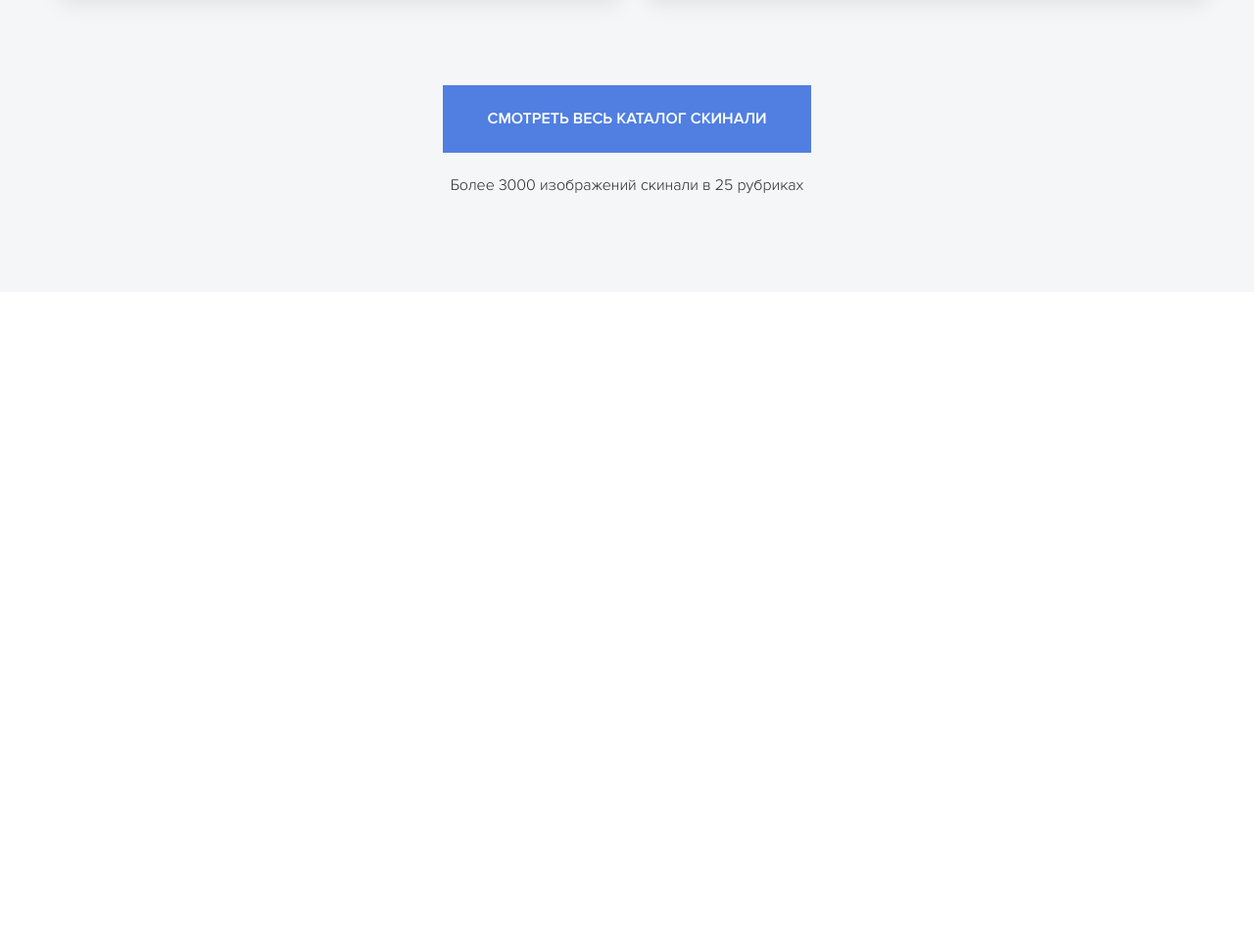
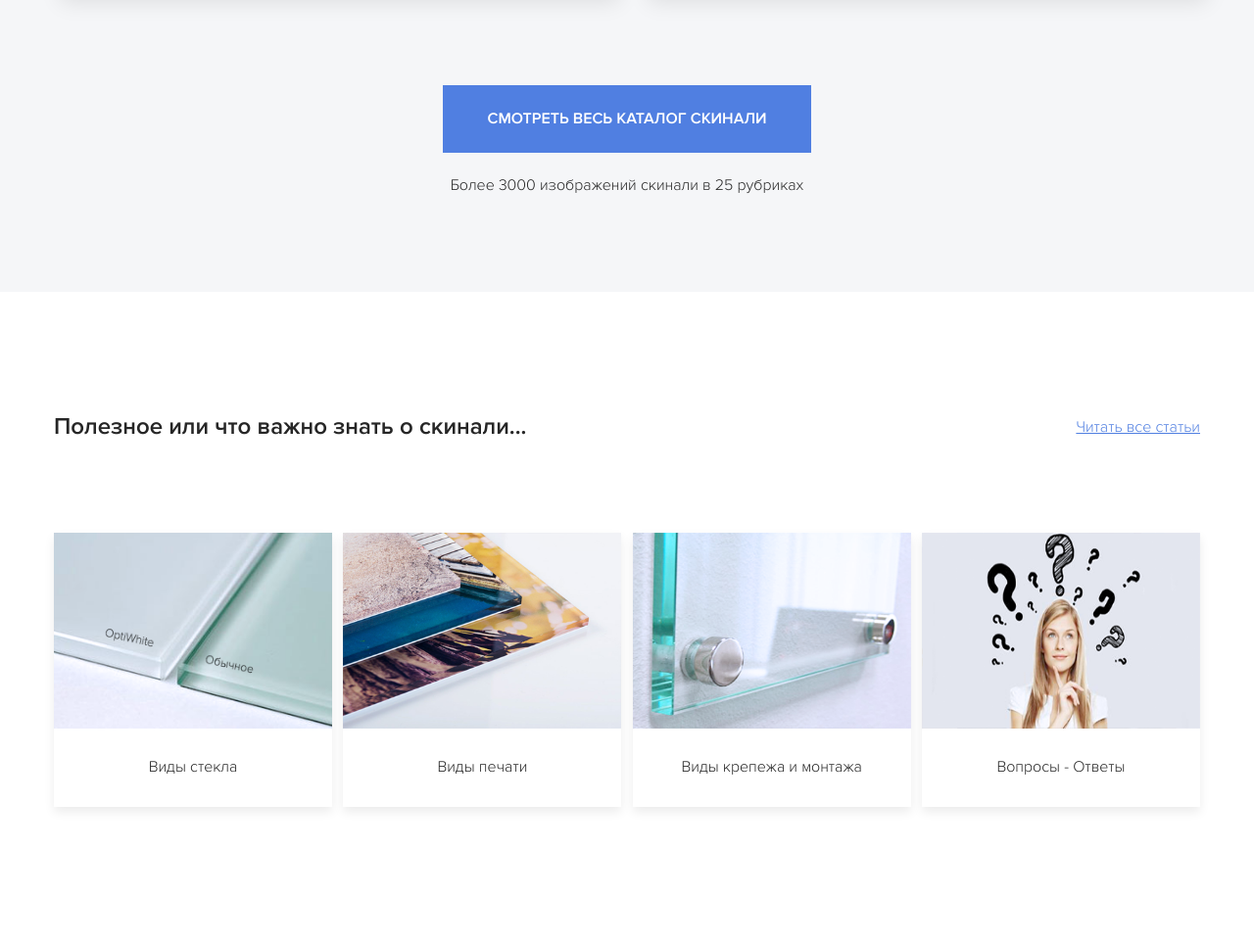
Before and after one commit to dimaproz/Skinali, a plain HTML site: page index.html in a window 1280 px wide. Shown: the part 2992-3956 px from the top of the page at 98% size. Before the commit the page ends 3290 px from the top, so only its background shows below. Drawn offline with Linux system fonts and the light colour scheme; a script that the page names is missing.

Commit message:
Сверстан блок с полезным, сделан адаптив

```diff
--- a/index.html
+++ b/index.html
@@ -304,7 +304,7 @@
                             <!-- /.button-fitting catalog-cart__button -->
                             <button class="button-add catalog-cart__button">Заказать</button>
                             <!-- /.button-add catalog-cart__button -->
-                            <button class="button-button-like"><img src="img/button-like.png" alt=""></button>
+                            <button class="button-like"><img src="img/button-like.png" alt=""></button>
                             <!-- /.button-like -->
                         </div>
                         <!-- /.catalog-cart__buttons -->
@@ -317,16 +317,63 @@
                         Смотреть весь каталог скинали
                     </a>
                     <span class="catalog__descritpion">
-                            Более 3000 изображений скинали в 25 рубриках
+                        Более 3000 изображений скинали в 25 рубриках
                     </span>
                 </div>
 
             </div>
         </section>
+        <!-- /.catalog -->
+        <section class="section blog">
+            <div class="container">
+                <div class="blog__heading">
+                    <h3 class="blog__title">
+                        Полезное или что важно знать о скинали...
+                    </h3>
+                    <a href="#" class="blog__link-more">
+                        Читать все статьи
+                    </a>
+                </div>
+                <div class="blog-list">
+                    <div class="blog-card blog-list__card">
+                        <div class="blog-list__image-block">
+                            <img class="blog-list__image" src="img/blog-list/blog-post-1.png" alt="">
+                        </div>
+                        <div class="blog-list__text">
+                            Виды стекла
+                        </div>
+                    </div>
+                    <div class="blog-card blog-list__card">
+                        <div class="blog-list__image-block">
+                            <img class="blog-list__image" src="img/blog-list/blog-post-2.png" alt="">
+                        </div>
+                        <div class="blog-list__text">
+                            Виды печати
+                        </div>
+                    </div>
+                    <div class="blog-card blog-list__card">
+                        <div class="blog-list__image-block">
+                            <img class="blog-list__image" src="img/blog-list/blog-post-3.png" alt="">
+                        </div>
+                        <div class="blog-list__text">
+                            Виды крепежа и монтажа
+                        </div>
+                    </div>
+                    <div class="blog-card blog-list__card">
+                        <div class="blog-list__image-block">
+                            <img class="blog-list__image" src="img/blog-list/blog-post-4.png" alt="">
+                        </div>
+                        <div class="blog-list__text">
+                            Вопросы - Ответы
+                        </div>
+                    </div>
+                </div>
+            </div>
+        </section>
     </main>
 
     <!-- Подключение виджета отбратной связи через соцсети -->
-    <!-- <script type="text/javascript" src="https://spikmi.com/Widget?Id=1387"></script> -->
+    <script type="text/javascript" src="https://spikmi.com/Widget?Id=1387"></script>
 </body>
 
 </html>
--- /dev/null
+++ b/sass/blocks/_blog-list.sass
@@ -0,0 +1,41 @@
+.blog
+    &__heading
+        display: flex
+        justify-content: space-between
+        align-items: center
+        margin-bottom: 70px
+    &__title
+        font-size: 24px
+        +bold
+    &__link-more
+        color: $primary
+        font-size: 16px
+    &-list
+        display: flex
+        flex-wrap: wrap
+        justify-content: space-between
+        &__image-block
+            width: 284px
+            height: 200px
+            overflow: hidden
+        &__image
+            width: 100%
+            height: 100%
+        &__text
+            display: flex
+            justify-content: center
+            align-items: center
+            text-align: center
+            min-height: 80px
+        &__card
+            margin-bottom: 40px
+    &-card
+        box-shadow: 0 5px 10px rgba(0, 0, 0, 0.08%)
+
+@media (max-width: 1199px)
+    .blog
+        &-list
+            justify-content: space-around
+            &__card
+                margin-right: 30px
+                margin-left: 30px
--- a/sass/style.sass
+++ b/sass/style.sass
@@ -7,11 +7,11 @@
 // Настройки интерфейса
 @import 'interface'
 
-// Шапка сайта
+
 @import 'blocks/navbar'
-
-//  Блок hero
 @import 'blocks/hero'
 @import 'blocks/offer'
 @import 'blocks/features'
 @import 'blocks/catalog'
+@import 'blocks/catalog'
+@import 'blocks/blog-list'
```
Also changed, not shown: css/style.css, img/blog-list/blog-post-1.png (added), img/blog-list/blog-post-2.png (added), img/blog-list/blog-post-3.png (added), img/blog-list/blog-post-4.png (added), 1 other file.
